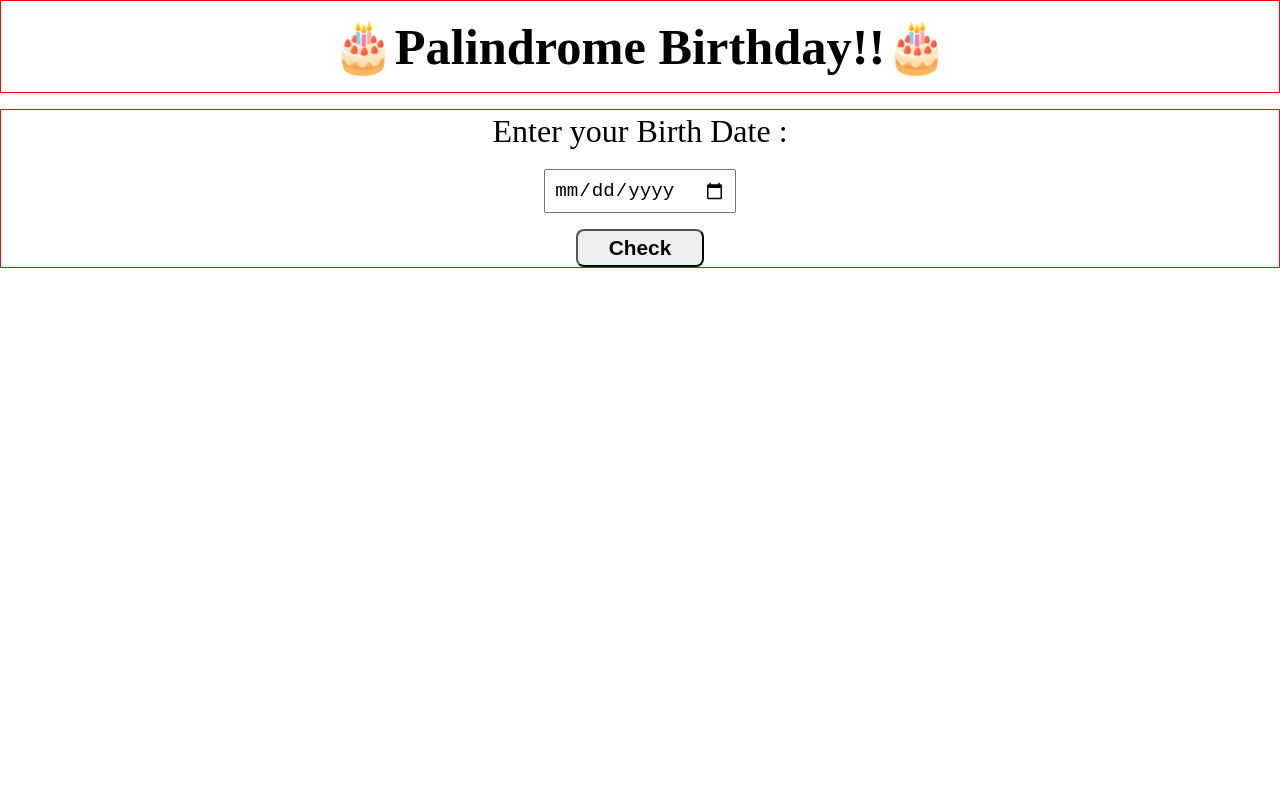
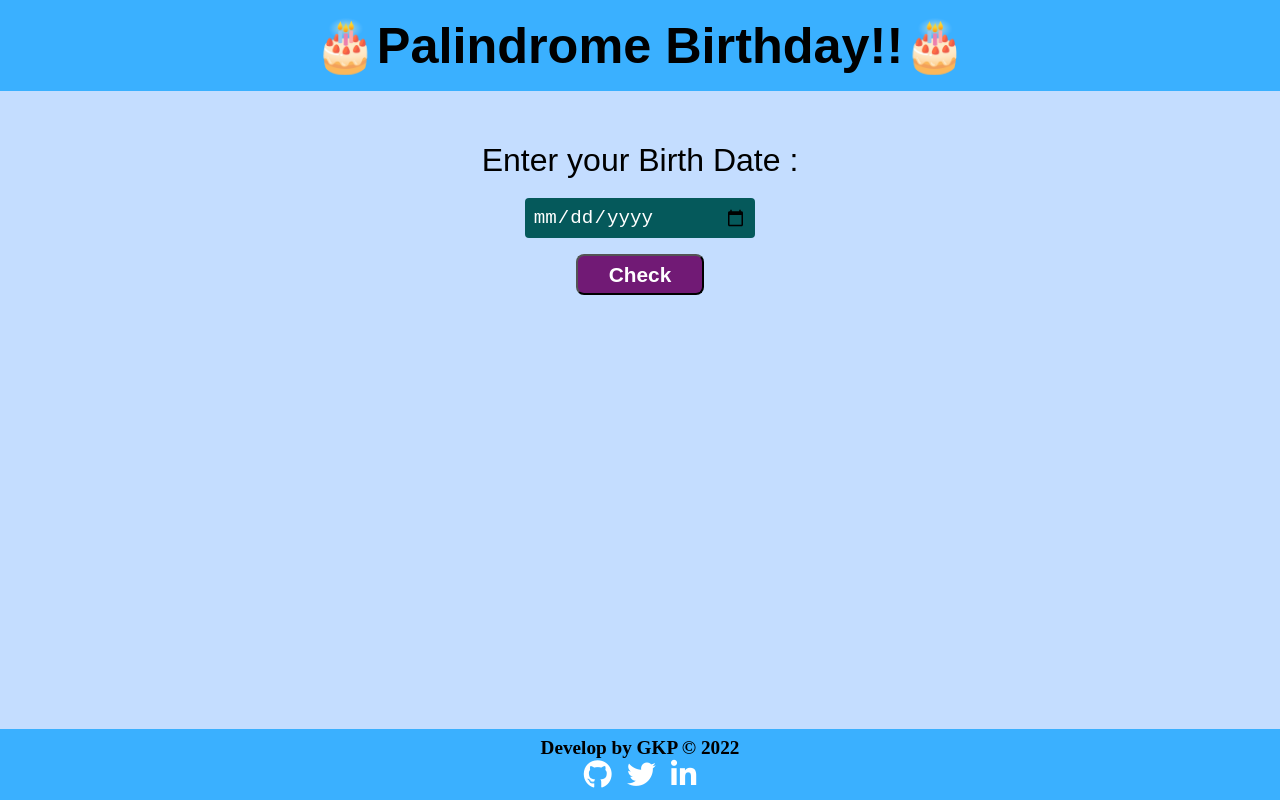
Before and after one commit to gkumar-pandey/BirthDay-pallindrome, a plain HTML site: page index.html in a window 1280 px wide. Drawn offline with Linux system fonts and the light colour scheme.

Commit message:
add styling and footer and gif for loading

```diff
--- a/index.html
+++ b/index.html
@@ -4,7 +4,11 @@
     <meta charset="UTF-8" />
     <meta http-equiv="X-UA-Compatible" content="IE=edge" />
     <meta name="viewport" content="width=device-width, initial-scale=1.0" />
-    <link rel="stylesheet" href="./style.css">
+    <link rel="stylesheet" href="./style.css" />
+    <script
+      src="https://kit.fontawesome.com/e0e2eb53ab.js"
+      crossorigin="anonymous"
+    ></script>
     <title>Palindrome Birthday</title>
   </head>
   <body>
@@ -12,13 +16,26 @@
       <h1>🎂Palindrome Birthday!!🎂</h1>
     </nav>
     <div class="container">
-        <label for="birth-date">Enter your Birth Date : </label>
-        <input type="date" id="birth-date">
-        <button class="btn">Check</button>
+      <label for="birth-date">Enter your Birth Date : </label>
+      <input type="date" id="birth-date" />
+      <button class="btn">Check</button>
+      <div class="output-msg"></div>
     </div>
-    <div class="output-msg">
+    <footer>
+      <p>Develop by GKP &#169; 2022</p>
+      <div class="links">
+        <a href="https://github.com/gkumar-pandey" target="_blank">
+          <i class="fa-brands fa-github social-brand-icon"> </i>
+        </a>
+        <a href="https://twitter.com/gautamkp078" target="_blank">
+          <i class="fa-brands fa-twitter social-brand-icon"></i>
+        </a>
+        <a href="https://www.linkedin.com/in/gkpandey/" target="_blank">
+          <i class="fa-brands fa-linkedin-in social-brand-icon"></i>
+        </a>
+      </div>
+    </footer>
 
-    </div>
     <script src="./script.js"></script>
   </body>
 </html>
--- a/script.js
+++ b/script.js
@@ -121,6 +121,9 @@ btn.addEventListener("click", () => {
     month: Number(userBirthDateInArrFormat[2]),
     year: Number(userBirthDateInArrFormat[0]),
   };
+  outputMsg.innerHTML = `<img src='https://thumbs.gfycat.com/EnchantingInbornDogwoodtwigborer-size_restricted.gif' />
+  <p>Calculating...</p>`;
+  setTimeout(() => {
     if (isAllDateFormatsArePallindrome(date)) {
       outputMsg.innerText = "Yay!!🥳🥳 Your BirthDay is a Pallindrome..";
     } else {
@@ -128,4 +131,5 @@ btn.addEventListener("click", () => {
 
       outputMsg.innerText = `The next Pallindrome date is ${nextDate.day}-${nextDate.month}-${nextDate.year}, you missed it by ${count} days! 🤪`;
     }
+  }, 5000);
 });
--- a/style.css
+++ b/style.css
@@ -3,15 +3,21 @@
   padding: 0;
   box-sizing: border-box;
 }
+body {
+  background-color: #c4ddff;
+}
 
 .nav-bar {
-  border: 1px solid red;
+  /* border: 1px solid red; */
+  background-color: #3ab0ff;
   text-align: center;
   padding: 1rem;
   font-size: 2.1rem;
+  font-family: sans-serif;
 }
 .container {
-  border: 1px solid red;
+  /* border: 1px solid red; */
+  min-height: 40vh;
   display: flex;
   flex-direction: column;
   align-items: center;
@@ -21,32 +27,65 @@
 .container label {
   font-size: 2rem;
   margin: 0.2rem;
+  font-family: sans-serif;
 }
 .container input {
-  width: 15%;
+  width: 18%;
   font-size: 1.2rem;
   padding: 8px;
   margin: 1rem;
+  border-radius: 4px;
+  border: none;
+  background-color: #05595b;
+  color: #fff;
 }
 .btn {
   width: 10%;
-  padding: 0.3rem;
+  padding: 0.4rem;
   font-size: 1.3rem;
   font-weight: bold;
   border-radius: 8px;
+  background-color: #711a75;
+  color: #fff;
 }
-
+.output-msg {
+  /* border: 1px solid red; */
+  height: 100px;
+  padding: 18px;
+  text-align: center;
+  font-size: 1.6rem;
+  font-weight: bold;
+  font-family: sans-serif;
+}
+footer {
+  /* border: 1px solid red; */
+  position: absolute;
+  bottom: 0;
+  width: 100%;
+  padding: 8px;
+  text-align: center;
+  font-size: 1.2rem;
+  background-color: #3ab0ff;
+  font-weight: bold;
+}
+footer a {
+  text-decoration: none;
+  font-size: 1.8rem;
+  padding: 4px;
+  color: #05595b;
+  color: white;
+}
 @media only screen and (max-width: 600px) {
-  .nav-bar{
+  .nav-bar {
     font-size: 1.2rem;
   }
-  .container{
+  .container {
     padding: 1rem;
   }
-  .container input{
+  .container input {
     width: 100%;
   }
-  .btn{
-    width: 50%;
+  .btn {
+    width: 60%;
   }
 }
```
Lines whose indentation alone changed are shown as unchanged.
